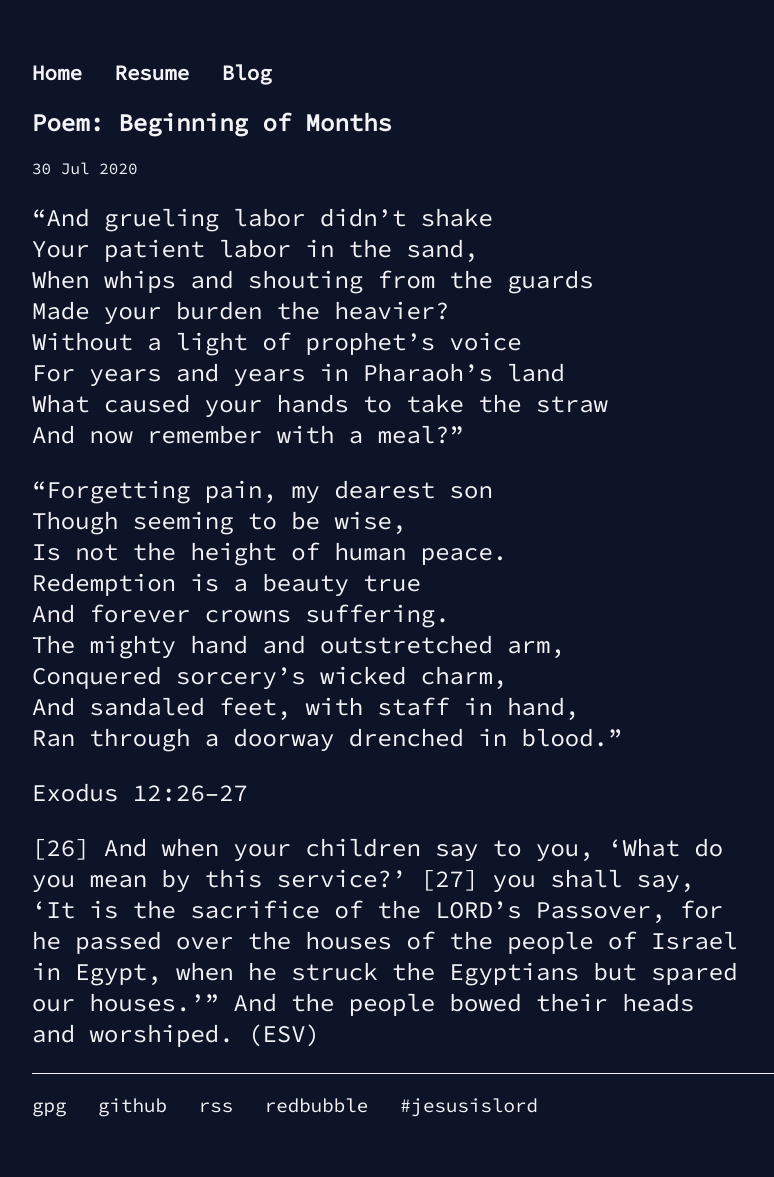
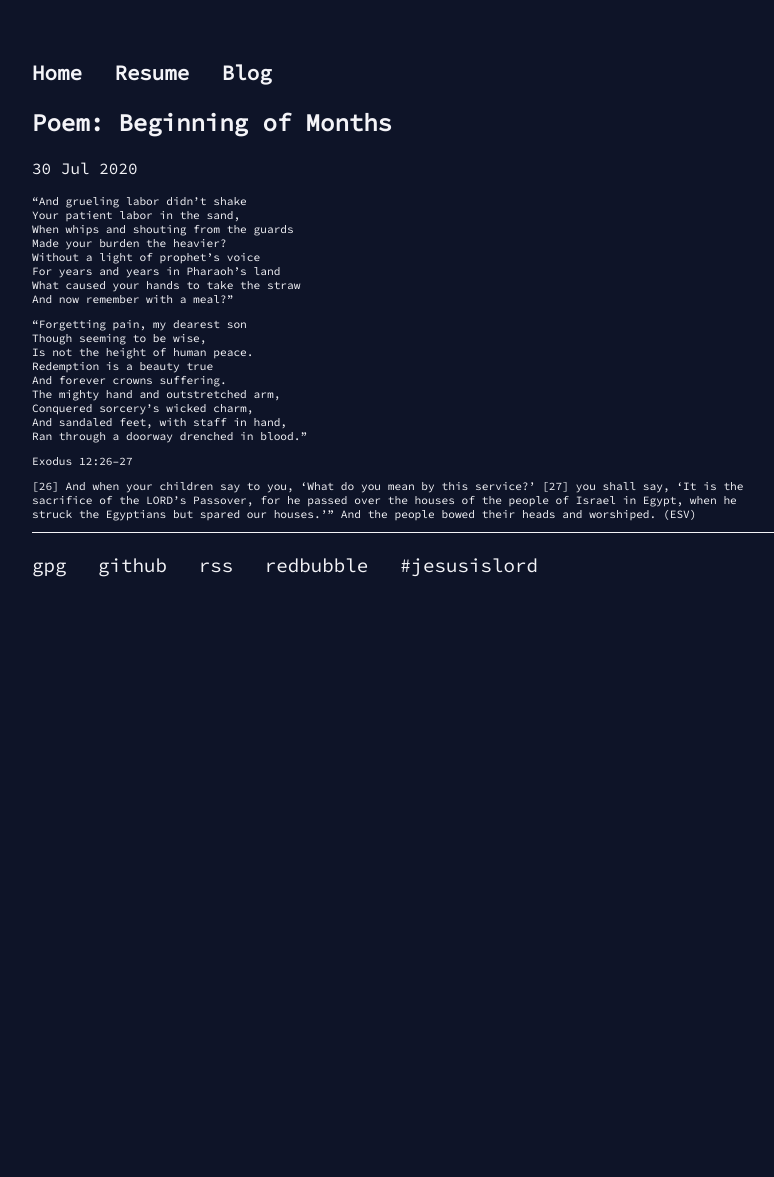
Before and after one commit to codyilardo/codyilardo.github.io, a Jekyll site: the page built from _posts/2020-07-30-beginning-of-months.md, in a window 1280 px wide. Shown: the whole page, without its empty margins (160-934 px from the left). Built offline with Jekyll 4.4.1, drawn with Linux system fonts in a browser that asks for light colours; after the commit the page ends 900 px from its top, so only the background shows below that.

Commit message:
css change

```diff
--- a/css/main.css
+++ b/css/main.css
@@ -91,6 +91,6 @@ ul.posts li {
 }
 
 .post {
-    font-size: 1.5em;
+    font-size: 70%;
 	width: 80%;
 }
```
